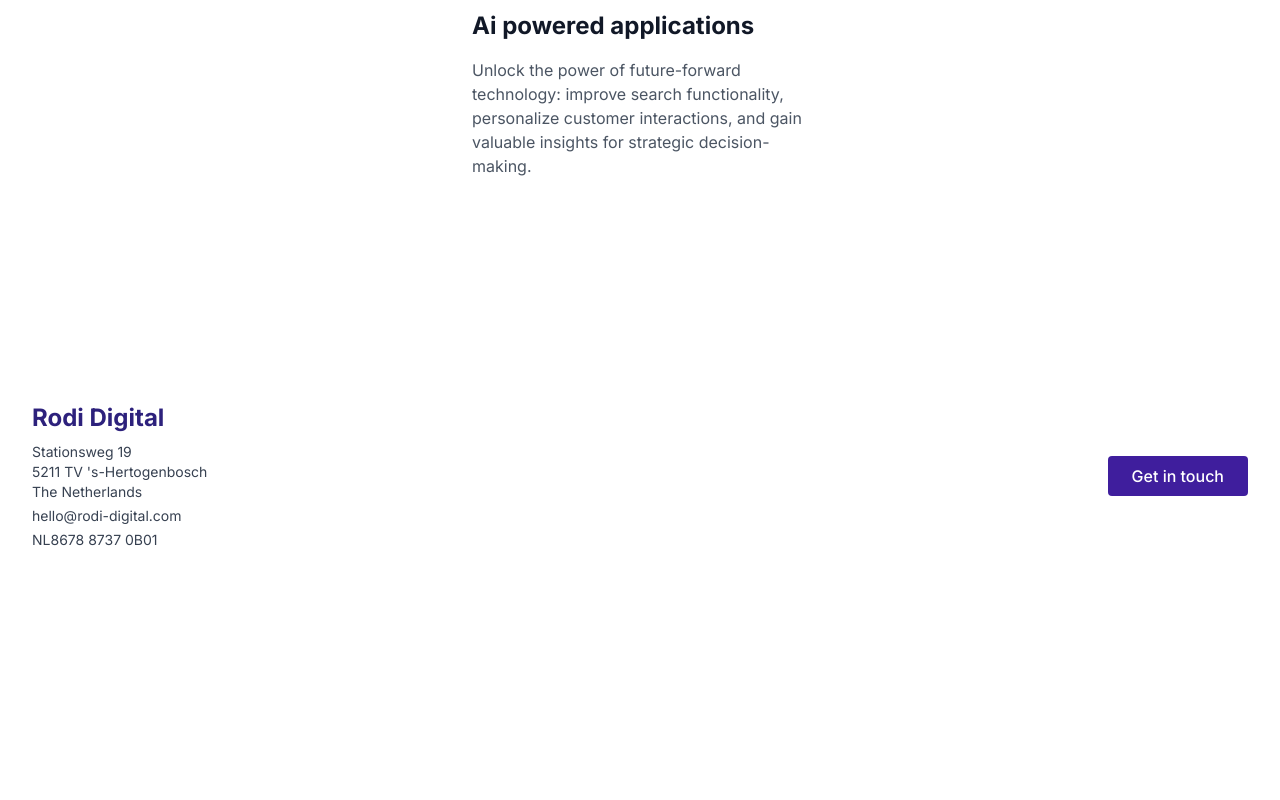
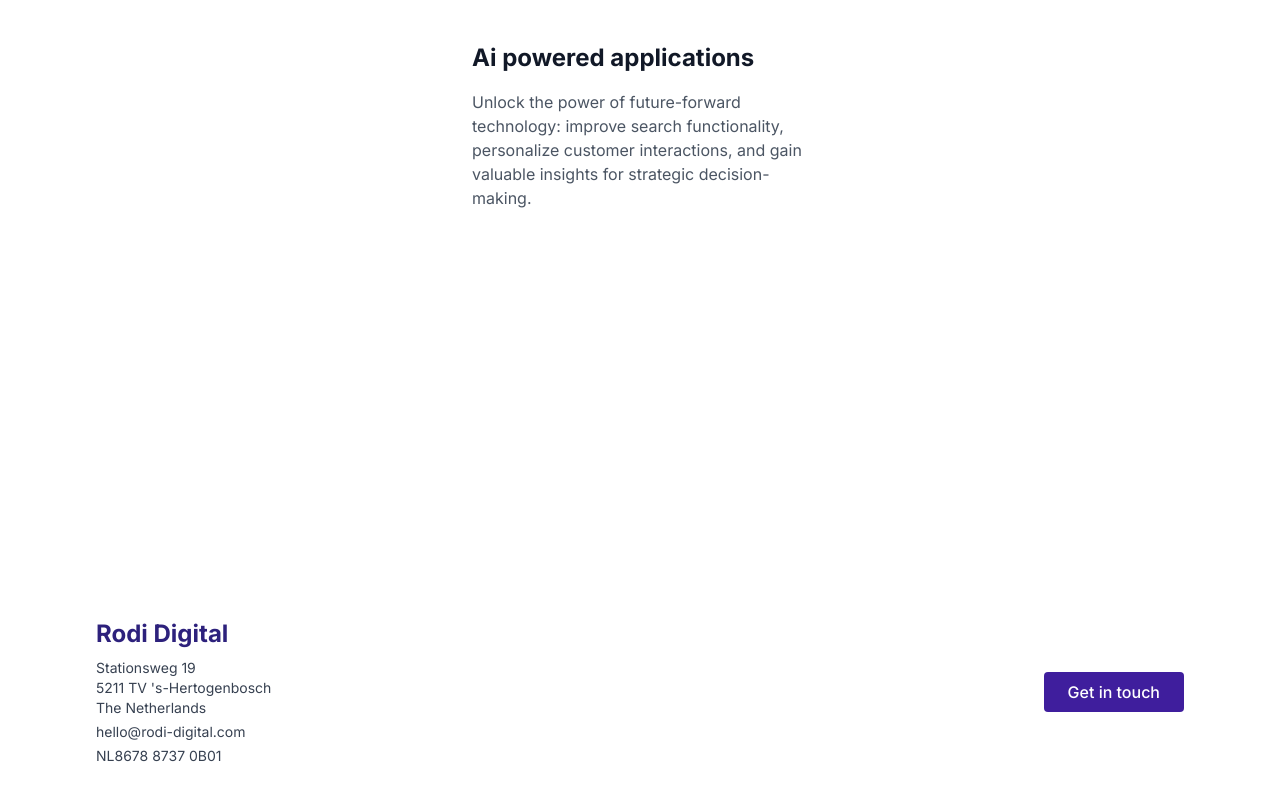
Before and after one commit to rodi-digital/rodi-digital, a Next.js app: page / in a window 1280 px wide. Shown: the part 1166-1966 px from the top of the page. Before the commit the page ends 1764 px from the top, so only its background shows below. Built offline with nearby package versions, Linux system fonts and the light colour scheme.

Commit message:
feat: footer width

```diff
--- a/app/page.tsx
+++ b/app/page.tsx
@@ -26,8 +26,8 @@ export default function HomePage() {
       {/* Service Cards - sticky/overlapping effect restored */}
       <section className="py-12 px-4">
         <div
-          className="flex flex-col items-center w-full mx-auto max-w-md relative gap-8"
-          style={{ minHeight: "700px" }}
+          className="flex flex-col items-center w-full mx-auto max-w-md relative gap-12"
+          style={{ minHeight: "1000px" }}
         >
           <HomeCard
             className="sticky top-36 z-10"
--- a/components/ui/footer.tsx
+++ b/components/ui/footer.tsx
@@ -2,7 +2,8 @@ import Link from "next/link";
 
 export function Footer() {
   return (
-    <footer className="w-full flex flex-col md:flex-row justify-between items-start md:items-center px-8 py-12 mt-24 bg-transparent">
+    <footer className="w-full flex justify-center mt-24 bg-transparent">
+      <div className="max-w-6xl w-full mx-auto px-4 sm:px-6 lg:px-8 flex flex-col md:flex-row justify-between items-start md:items-center py-12">
         <div>
           <div className="text-2xl font-bold text-[#2d217c] flex items-center gap-1 mb-2">
             <span>Rodi Digital</span>
@@ -14,7 +15,9 @@ export function Footer() {
             <br />
             The Netherlands
           </div>
-        <div className="text-gray-700 text-sm mb-1">hello@rodi-digital.com</div>
+          <div className="text-gray-700 text-sm mb-1">
+            hello@rodi-digital.com
+          </div>
           <div className="text-gray-700 text-sm">NL8678 8737 0B01</div>
         </div>
         <Link
@@ -23,6 +26,7 @@ export function Footer() {
         >
           Get in touch
         </Link>
+      </div>
     </footer>
   );
 }
```
Lines whose indentation alone changed are shown as unchanged.
